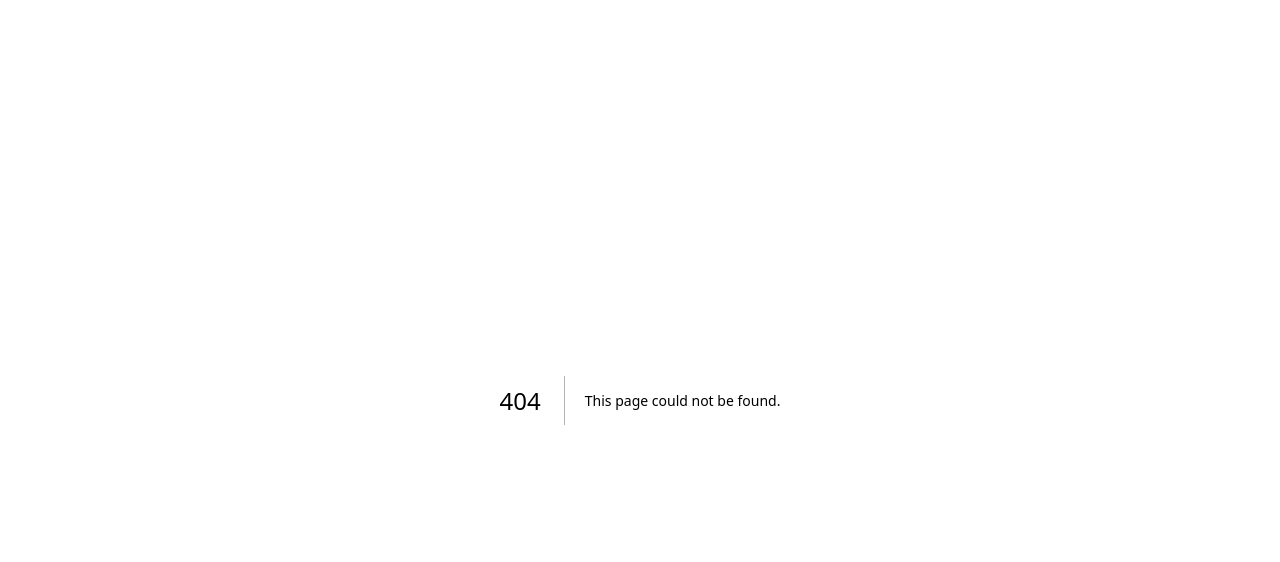
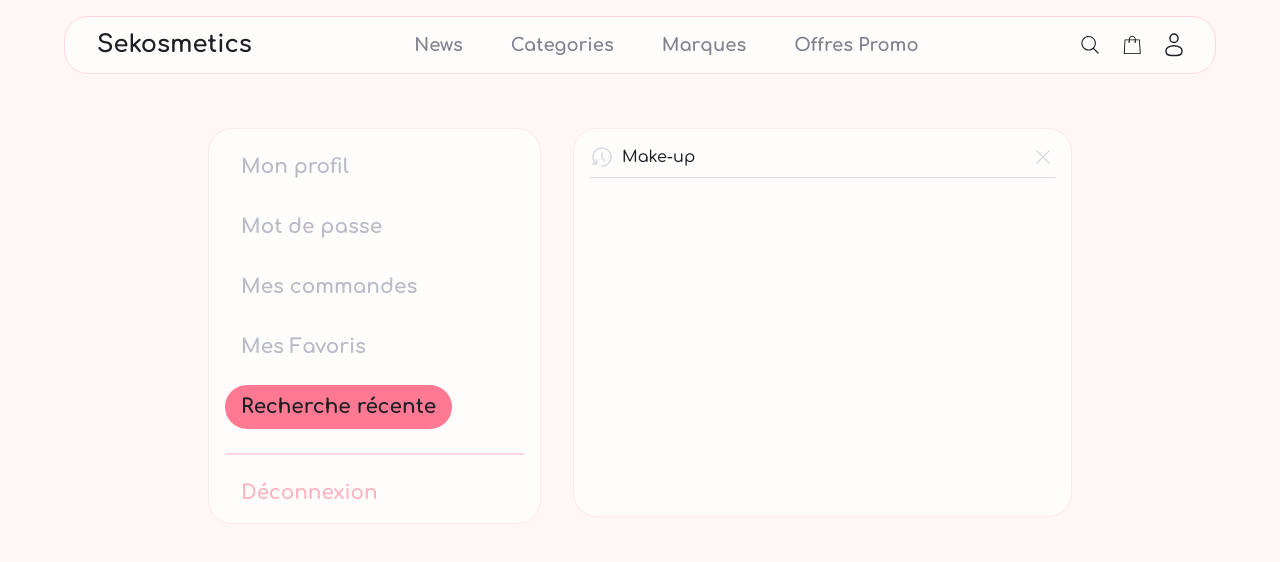
Before and after one commit to cabitibaly/sekosmetics-frontend, a Next.js app: page /compte/recherche-recente in a window 1280 px wide. Before the commit this address had no page. Shown: the top 562 px of the page. Built offline with nearby package versions, Linux system fonts and the light colour scheme.

Commit message:
recherche récente => done

```diff
--- /dev/null
+++ b/public/svg/recentIcon.tsx
@@ -0,0 +1,24 @@
+import React from "react";
+
+type IconProps = {
+  color?: string;
+  className?: string;
+};
+
+const RecentIcon = ({ color = "#141124", className = "" }) => (
+  <svg
+    viewBox="0 0 24 24"
+    xmlns="http://www.w3.org/2000/svg"
+    fill="none"
+    className={className}
+  >
+    <rect width="24" height="24" fill="none" />
+    <path
+      d="M9.682,18.75a.75.75,0,0,1,.75-.75,8.25,8.25,0,1,0-6.189-2.795V12.568a.75.75,0,0,1,1.5,0v4.243a.75.75,0,0,1-.751.75H.75a.75.75,0,0,1,0-1.5H3a9.75,9.75,0,1,1,7.433,3.44A.75.75,0,0,1,9.682,18.75Zm2.875-4.814L9.9,11.281a.754.754,0,0,1-.22-.531V5.55a.75.75,0,1,1,1.5,0v4.889l2.436,2.436a.75.75,0,1,1-1.061,1.06Z"
+      transform="translate(1.568 2.25)"
+      fill={color}
+    />
+  </svg>
+);
+
+export default RecentIcon;
--- /dev/null
+++ b/src/app/compte/recherche-recente/page.tsx
@@ -0,0 +1,15 @@
+import RechercheRecenteBody from "@/components/compte/rechercheRecenteBody"
+import Navbar from "@/components/navbar/navbar"
+import Topbar from "@/components/navbar/topbar"
+
+const RechercheRecente = () => {
+    return (
+        <>
+            <Navbar isSidebarVisible={false} />
+            <Topbar href='/compte' title='Recherche récente'/>
+            <RechercheRecenteBody />
+        </>
+    )
+}
+
+export default RechercheRecente
--- /dev/null
+++ b/src/components/cards/rechercheRecentCard.tsx
@@ -0,0 +1,22 @@
+import { X } from "lucide-react"
+import RecentIcon from "../../../public/svg/recentIcon"
+
+interface Props {
+    recherche: string
+}
+
+const RechercheRecentCard = ({recherche}: Props) => {
+    return (
+        <div className='border-b border-gris-6 pb-2 w-full flex items-center justify-between gap-6 max-896:px-1'>
+            <div className='flex items-center justify-center gap-2'>
+                <RecentIcon color='#D8D9E0' className='size-6' />
+                <p className='line-clamp-1 text-gris-12 text-base font-medium max-md:text-sm'>{recherche}</p>
+            </div>
+            <div className='cursor-pointer flex items-center justify-center group'>
+                <X strokeWidth={1.25} className='stroke-gris-6 size-6 transition duration-200 ease-in group-hover:stroke-2' />
+            </div>
+        </div>
+    )
+}
+
+export default RechercheRecentCard
--- a/src/components/compte/favorisBody.tsx
+++ b/src/components/compte/favorisBody.tsx
@@ -20,7 +20,33 @@
                             <FilterIcon className="stroke-gris-12 size-5" />
                         </button>
                     </div>
-                    <div className="overflow-auto w-full grid grid-cols-3 items-center justify-start gap-4 max-[1380px]:grid-cols-2 max-896:!grid-cols-4 max-sm:!grid-cols-3 max-xs:!grid-cols-2">
+                    <div className="overflow-auto w-full grid grid-cols-3 items-center justify-start gap-4 max-[1380px]:grid-cols-2 max-896:!pb-32 max-896:!grid-cols-4 max-sm:!grid-cols-3 max-xs:!grid-cols-2">
+                        {
+                            articles.map((article) => (
+                                <ArticleCard
+                                    key={article.id}
+                                    id={article.id}
+                                    nom={article.nom}
+                                    image={article.image}
+                                    prix={article.prix}
+                                    notaion={article.notaion}
+                                    estFavori={article.estFavori}
+                                />
+                            ))
+                        }
+                        {
+                            articles.map((article) => (
+                                <ArticleCard
+                                    key={article.id}
+                                    id={article.id}
+                                    nom={article.nom}
+                                    image={article.image}
+                                    prix={article.prix}
+                                    notaion={article.notaion}
+                                    estFavori={article.estFavori}
+                                />
+                            ))
+                        }
                         {
                             articles.map((article) => (
                                 <ArticleCard
--- /dev/null
+++ b/src/components/compte/rechercheRecenteBody.tsx
@@ -0,0 +1,17 @@
+import CompteNavbar from '../navbar/compteNavbar'
+import RechercheRecentCard from '../cards/rechercheRecentCard'
+
+const RechercheRecenteBody = () => {
+    return (
+        <div className={`overflow-x-hidden px-[100px] pt-32 py-6 w-screen h-screen flex items-start justify-center gap-4 max-xl:px-[30px] max-896:flex-wrap max-896:!pb-4 max-896:!px-4 max-896:pt-20`}>
+            <div className='w-4/5 h-full flex items-start justify-center gap-8 max-lg:w-[90%] max-896:!w-full'>
+                <CompteNavbar />
+                <div className='border border-red-3 p-4 overflow-auto rounded-3xl bg-red-1 w-3/5 min-h-3/5 max-h-full flex flex-col items-center justify-start gap-4 max-896:w-full max-896:bg-transparent max-896:border-none max-896:p-0 max-896:!pb-32'>
+                    <RechercheRecentCard recherche='Make-up' />
+                </div>
+            </div>
+        </div>
+    )
+}
+
+export default RechercheRecenteBody
```
